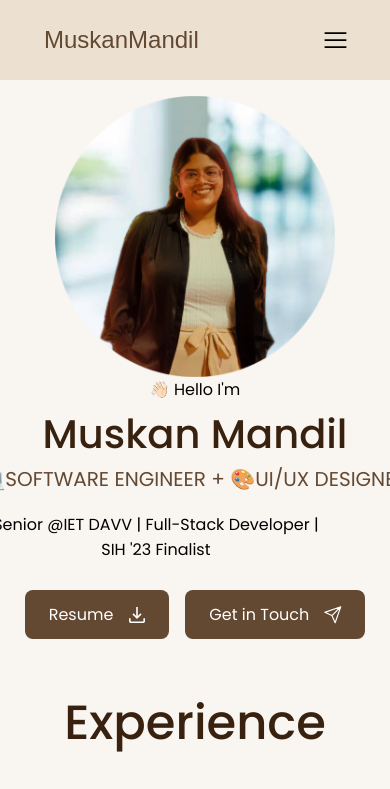
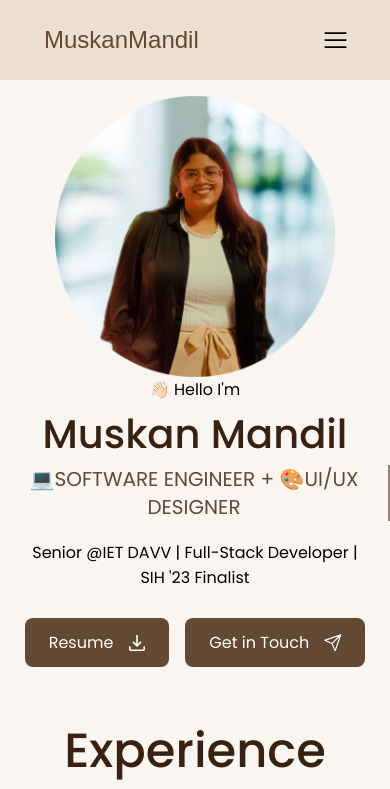
Before and after one commit to muskanmandil/Portfolio-Website, a React (Create React App) app: page / in a window 390 px wide. Shown: the top 789 px of the page. Built offline with nearby package versions, Linux system fonts and the light colour scheme; a web font is replaced by a local one.

Commit message:
minor css fix

```diff
--- a/src/components/About/about.css
+++ b/src/components/About/about.css
@@ -19,6 +19,9 @@
 }
 
 .aboutText {
+    display: flex;
+    flex-direction: column;
+    align-items: center;
     text-align: center;
 }
 
@@ -105,3 +108,11 @@
     }
 
 }
+
+
+@media screen and (max-width: 400px) {
+    .role{
+        white-space: normal;
+    }
+
+}
```
